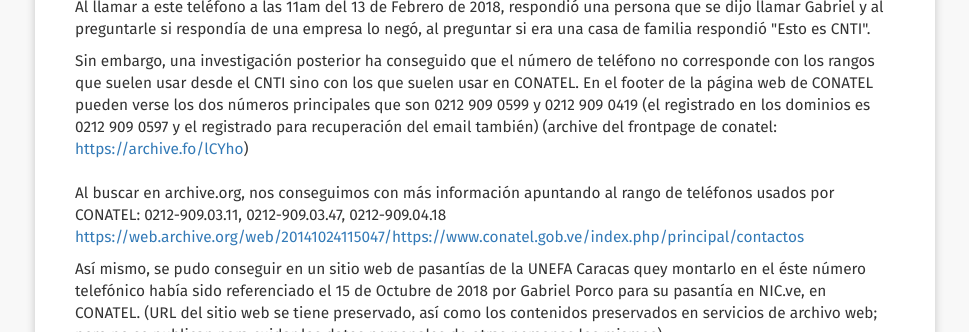
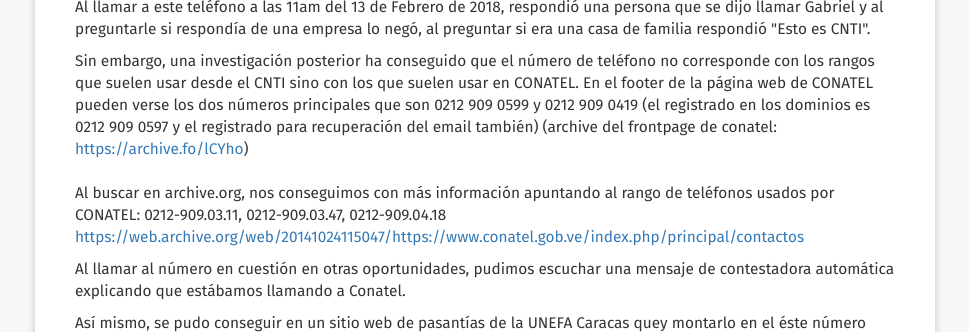
Before and after one commit to VEinteligente/VESinFiltro, a Jekyll site: the page built from _noticias/2019-02-15_Phishing_impulsado_por_gobierno_de_Venezuela.md, in a window 1280 px wide and 900 px high, scrolled down 17504 px, cut to the strip 0-332 px from the top of the window. Shown: the whole strip, without its empty margins (155-1124 px from the left). Built offline with Jekyll 4.4.1, drawn with Linux system fonts in a browser that asks for light colours; nearby versions of some CDN libraries.

Commit message:
Update 2019-02-15_Phishing_impulsado_por_gobierno_de_Venezuela.md
agregar llamada contestadora

```diff
--- a/_noticias/2019-02-15_Phishing_impulsado_por_gobierno_de_Venezuela.md
+++ b/_noticias/2019-02-15_Phishing_impulsado_por_gobierno_de_Venezuela.md
@@ -786,6 +786,8 @@
 0212-909.03.47, 0212-909.04.18
 [https://web.archive.org/web/20141024115047/https://www.conatel.gob.ve/index.php/principal/contactos](https://web.archive.org/web/20141024115047/https://www.conatel.gob.ve/index.php/principal/contactos)
 
+Al llamar al número en cuestión en otras oportunidades, pudimos escuchar una mensaje de contestadora automática explicando que estábamos llamando a Conatel.
+
 Así mismo, se pudo conseguir en un sitio web de pasantías de la UNEFA
 Caracas quey montarlo en el éste número telefónico había sido
 referenciado el 15 de Octubre de 2018 por Gabriel Porco para su pasantía
```
